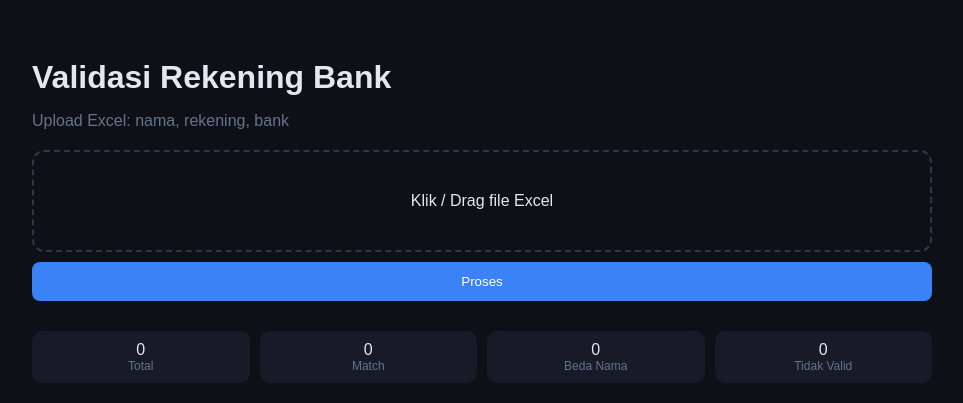
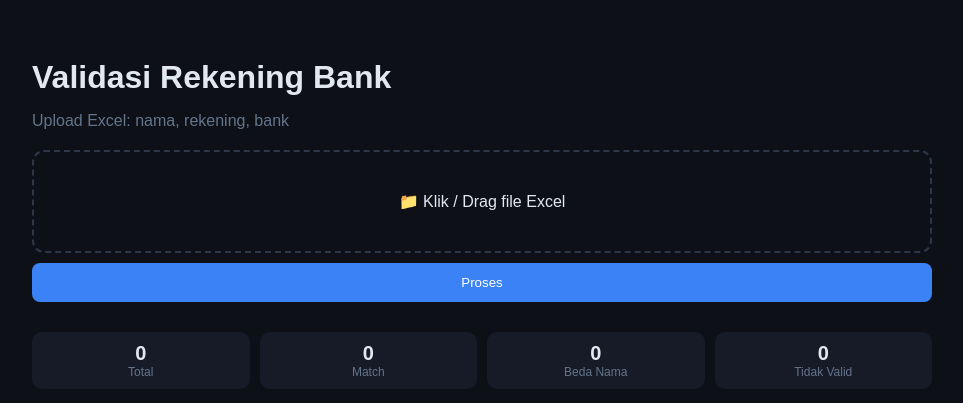
Before and after one commit to wahyunur-bit/Manz-rekening-Check, a Python web app: template templates/index.html in a window 1280 px wide. Shown: the top 403 px of the page, without its empty margins (158-1121 px from the left). Run offline with Jinja, Linux system fonts and the light colour scheme; the template is opened without the code that fills it, so the values that code supplies are empty.

Commit message:
Update index.html

```diff
--- a/templates/index.html
+++ b/templates/index.html
@@ -26,9 +26,16 @@ h1{margin-bottom:5px}
   cursor:pointer;
   margin-bottom:10px;
 }
-
 .drop:hover{border-color:#60a5fa}
 
+/* file name */
+.file-name{
+  margin-bottom:10px;
+  color:#93c5fd;
+  font-size:13px;
+}
+
+/* button */
 button{
   width:100%;
   padding:12px;
@@ -94,17 +100,20 @@ th{
 <p class="sub">Upload Excel: nama, rekening, bank</p>
 
 <div class="drop" onclick="fi.click()">
-  Klik / Drag file Excel
+  📁 Klik / Drag file Excel
 </div>
 
 <input type="file" id="fi" hidden>
+
+<div id="fileName" class="file-name"></div>
+
 <button onclick="start()">Proses</button>
 
 <div class="cards">
-  <div class="card"><div id="t">0</div><div class="label">Total</div></div>
-  <div class="card"><div id="m">0</div><div class="label">Match</div></div>
-  <div class="card"><div id="b">0</div><div class="label">Beda Nama</div></div>
-  <div class="card"><div id="x">0</div><div class="label">Tidak Valid</div></div>
+  <div class="card"><div id="t" class="num">0</div><div class="label">Total</div></div>
+  <div class="card"><div id="m" class="num">0</div><div class="label">Match</div></div>
+  <div class="card"><div id="b" class="num">0</div><div class="label">Beda Nama</div></div>
+  <div class="card"><div id="x" class="num">0</div><div class="label">Tidak Valid</div></div>
 </div>
 
 <table>
@@ -128,12 +137,16 @@ let file=null;
 
 const fi=document.getElementById('fi');
 const tb=document.getElementById('tb');
+const fileName=document.getElementById('fileName');
 
 let total=0,match=0,beda=0,tidak=0;
 
 fi.onchange=e=>{
   file=e.target.files[0];
-}
+  if(file){
+    fileName.innerText="📄 "+file.name;
+  }
+};
 
 function update(){
   document.getElementById('t').innerText=total;
@@ -143,7 +156,10 @@ function update(){
 }
 
 function start(){
-  if(!file) return alert('Upload file dulu');
+  if(!file){
+    alert('Upload file dulu');
+    return;
+  }
 
   tb.innerHTML='';
   total=match=beda=tidak=0;
@@ -169,10 +185,15 @@ function start(){
 
         lines.forEach(line=>{
           if(!line.startsWith('data:')) return;
+
           const d=JSON.parse(line.slice(5));
 
           if(d.type==='result'){
             render(d);
+          }
+
+          if(d.type==='fatal'){
+            alert(d.error);
           }
         });
 
```
Also changed, not shown: other parts of templates/index.html (+30 -31 lines).
